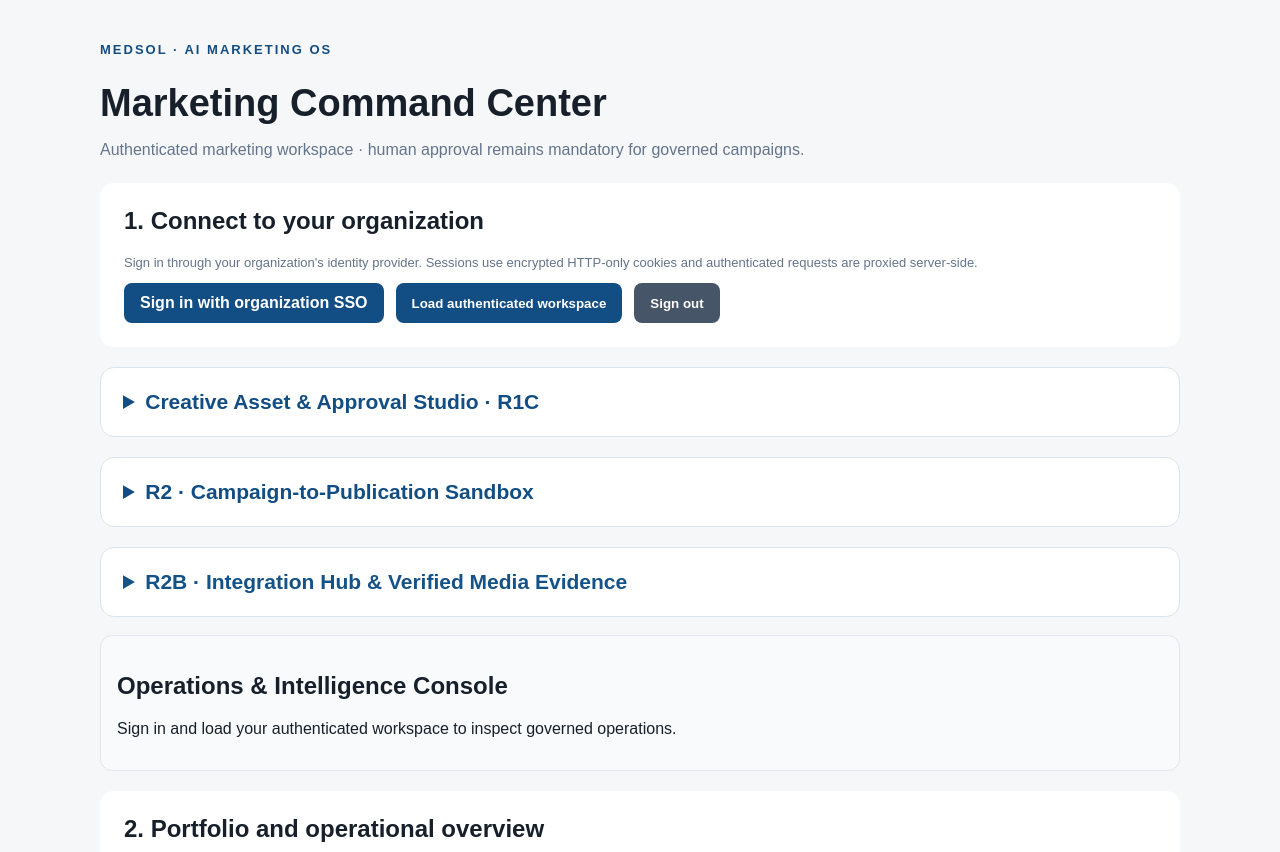
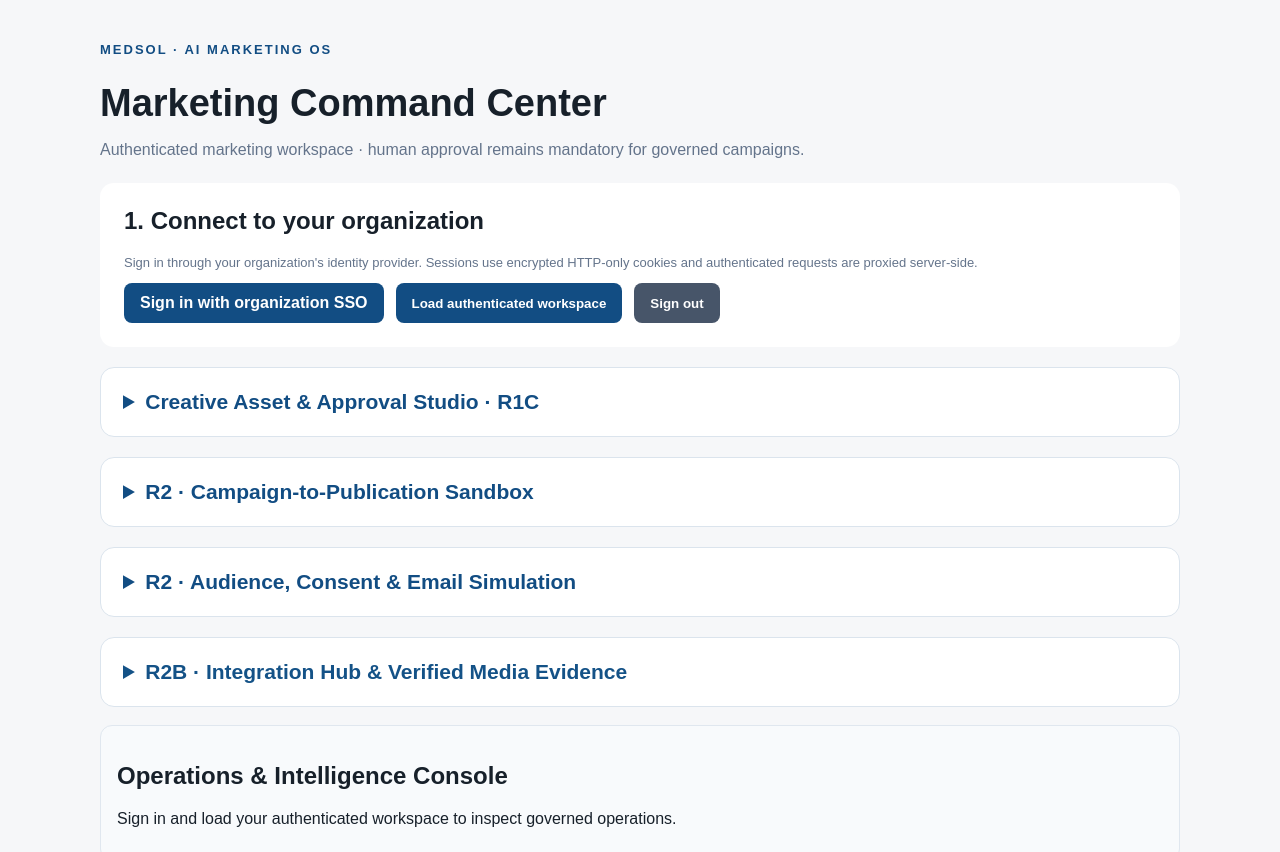
Before and after one commit to Ashour158/medsol-ai-marketing-os, a Next.js app in the folder apps/web/: page / in a window 1280 px wide. Shown: the top 852 px of the page. Built offline with nearby package versions, Linux system fonts and the light colour scheme.

Commit message:
R2H: add synthetic Consent and Email Studio beside canonical Campaign Publication Studio

```diff
--- a/apps/web/src/app/page.tsx
+++ b/apps/web/src/app/page.tsx
@@ -3,6 +3,7 @@ import { useState } from "react";
 import OperationsConsole from "./operations-console";
 import CreativeGovernanceStudio from "./creative-governance-studio";
 import CampaignPublicationStudio from "./campaign-publication-studio";
+import SyntheticEmailStudio from "./synthetic-email-studio";
 import IntegrationGovernanceStudio from "./integration-governance-studio";
 import {BlueprintVirtualStudio} from "./blueprint-virtual-studio";
 
@@ -120,6 +121,7 @@ export default function Home() {
     </section>
     <CreativeGovernanceStudio identity={identity} />
     <CampaignPublicationStudio identity={identity}/>
+    <SyntheticEmailStudio identity={identity}/>
     <IntegrationGovernanceStudio identity={identity}/>
     <OperationsConsole identity={identity} onRunSelected={id => {
       setBrainRunId(id);setBrainRunDetail(null);setBrainRecovery(null);
```
